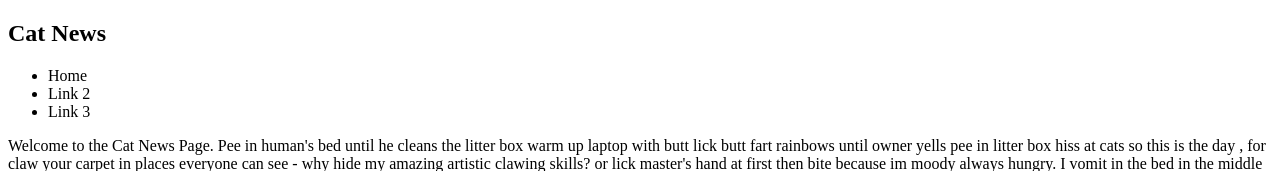
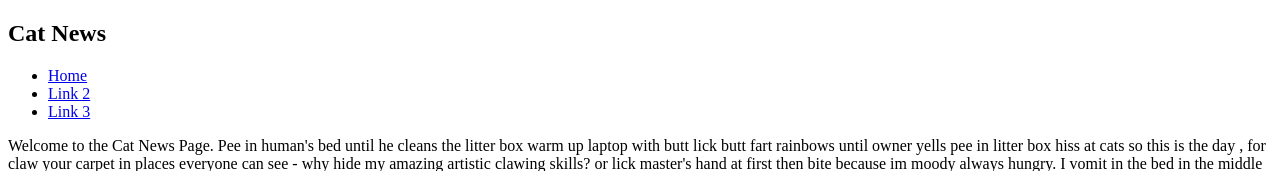
Before and after one commit to tricia-casey/codeLouCssPractice, a plain HTML site: page index.html in a window 1280 px wide. Shown: the top 171 px of the page. Drawn offline with Linux system fonts and the light colour scheme.

Commit message:
add anchor tags to nav

```diff
--- a/index.html
+++ b/index.html
@@ -13,9 +13,9 @@
   </header>
   <nav>
     <ul>
-      <li>Home</li>
-      <li>Link 2</li>
-      <li>Link 3</li>
+      <li><a href="#">Home</a></li>
+      <li><a href="#">Link 2</a></li>
+      <li><a href="#">Link 3</a></li>
     </ul>
   </nav>
   <main>
```
